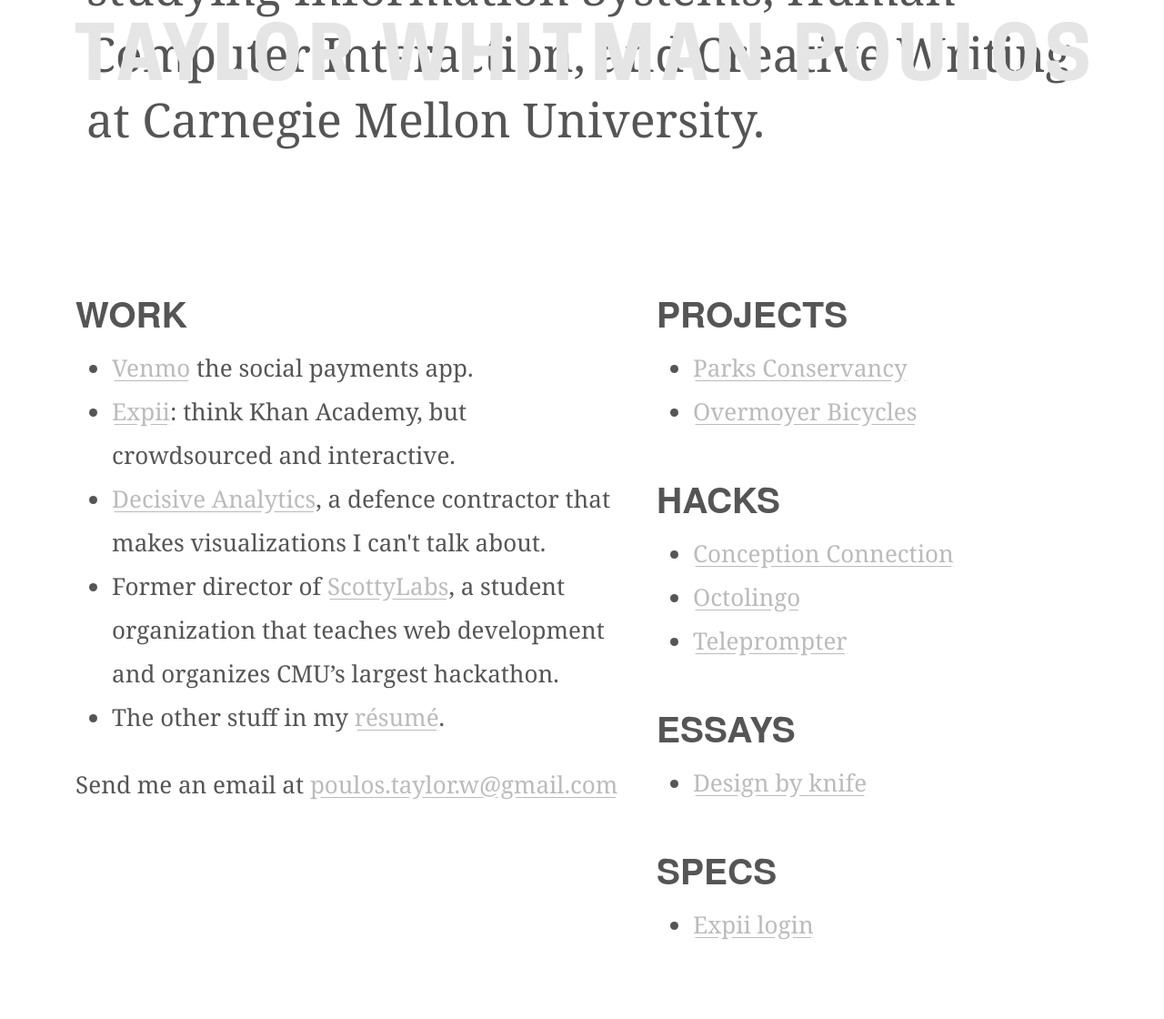
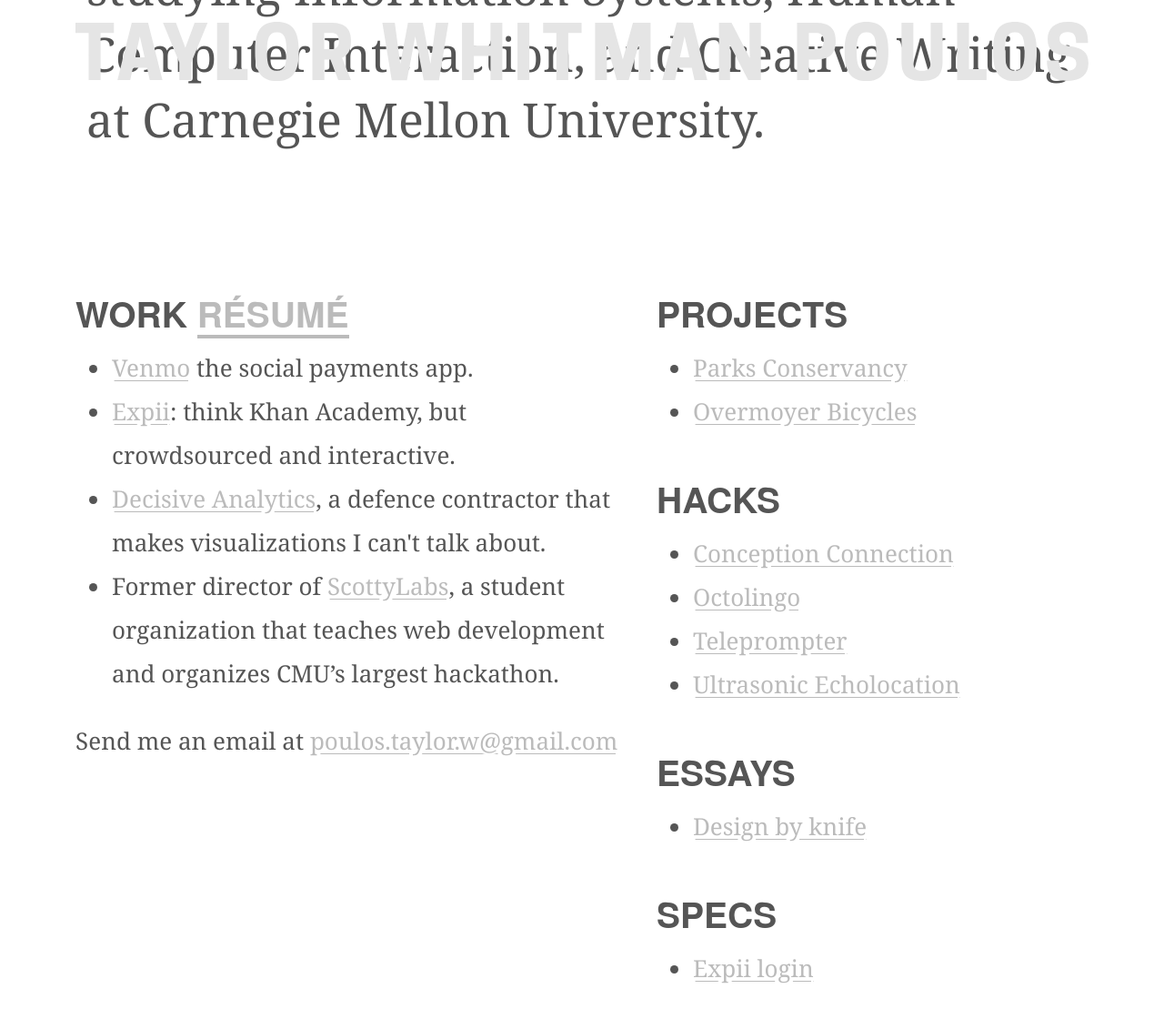
Before and after one commit to tpoulos/tpoulos.github.io, a Jekyll site: the page built from index.html, in a window 1280 px wide and 1400 px high, scrolled down 995 px. Shown: the top 1120 px of the window at 91% size. Built offline with Jekyll 4.4.1, drawn with Linux system fonts in a browser that asks for light colours; nearby versions of some CDN libraries.

Commit message:
made resume more noticable

```diff
--- a/_includes/projects.html
+++ b/_includes/projects.html
@@ -8,6 +8,7 @@
   <li><a href="/portfolio/conception-connection/">Conception Connection</a></li>
   <li><a href="/portfolio/octolingo/">Octolingo</a></li>
   <li><a href="/portfolio/teleprompter/">Teleprompter</a></li>
+  <li><a href="/portfolio/use/">Ultrasonic Echolocation</a></li>
 </ul>
 <h3>Essays</h3>
 <ul>
--- a/_sass/_type.scss
+++ b/_sass/_type.scss
@@ -133,10 +133,8 @@
 	color: inherit;
 }
 
-p, blockquote, ul, ol {
+p, blockquote, ul, ol, h3 {
 	 a {
-
-
 		color: $color-gray-lighter;
 
 		// Some information on this technique: https://eager.io/blog/smarter-link-underlines/
@@ -193,6 +191,15 @@
 	}
 }
 
+h3 a {
+	background-size: 0.0em  4px,
+									 0.0em  4px,
+									 4px 4px;
+
+	background-position-y: 100%, 100%, 100%;
+	background-position-x: 0%, 100%, 100%;
+}
+
 
 .dark a {
 	color: $color-gray-dark;
--- a/index.html
+++ b/index.html
@@ -12,13 +12,12 @@
 
   <div class="homepage-links">
     <div class="wrapper homepage-work">
-      <h3>Work</h3>
+      <h3>Work <a class="" href="/docs/resume-fall-2015.pdf">résumé</a></h3>
       <ul>
         <li><a href="//venmo.com">Venmo</a> the social payments app.</li>
         <li><a href="//expii.com">Expii</a>: think Khan Academy, but crowdsourced and interactive.</li>
         <li><a href="//www.dac.us/">Decisive Analytics</a>, a defence contractor that makes visualizations I can't talk about.</li>
         <li>Former director of <a href="//scottylabs.org/">ScottyLabs</a>, a student organization that teaches web development and organizes CMU’s largest hackathon.</li>
-        <li>The other stuff in my <a class="" href="/docs/resume-fall-2015.pdf">résumé</a>.</li>
       </ul>
 
 
```
Also changed, not shown: 10 other files.
